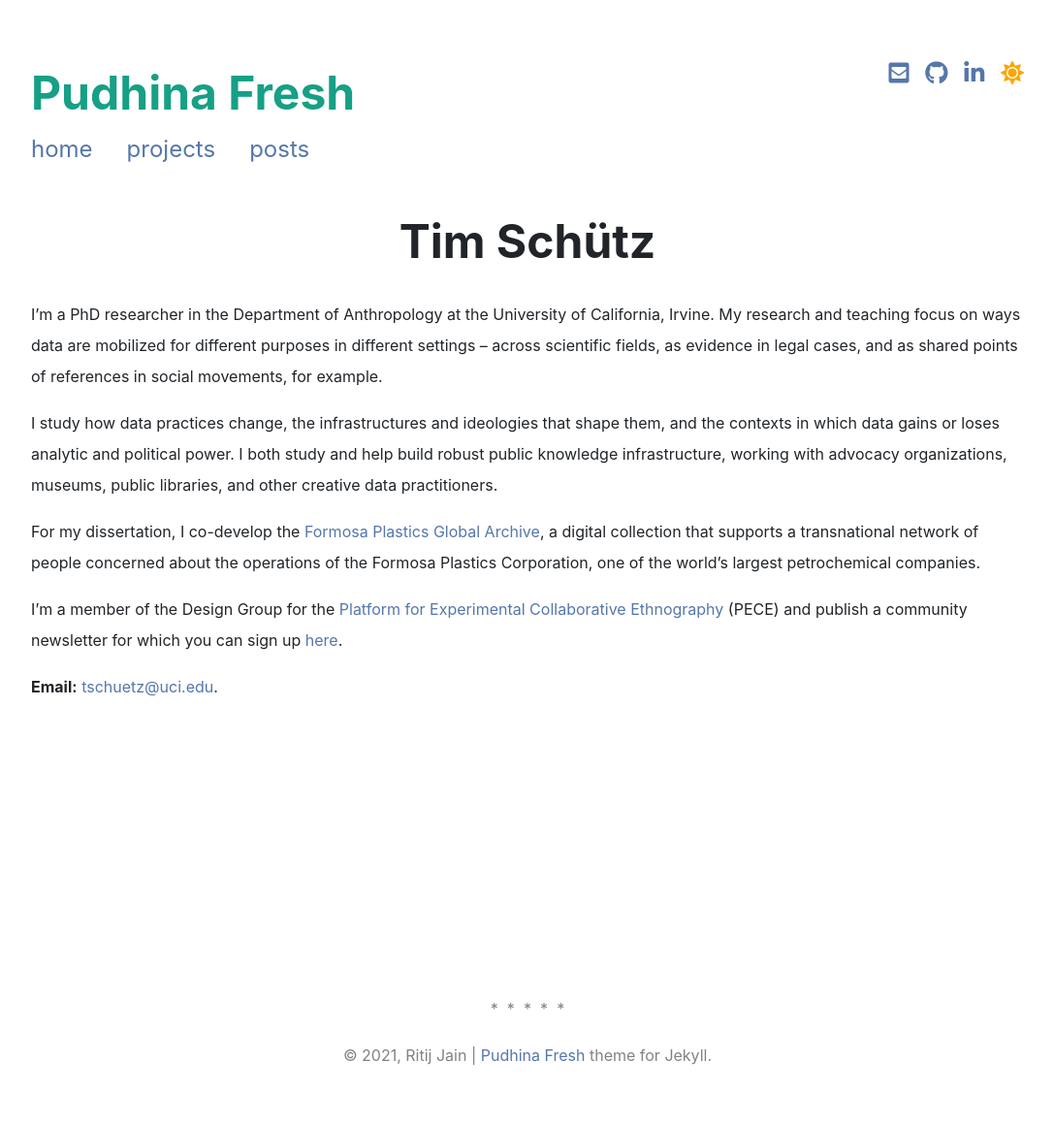
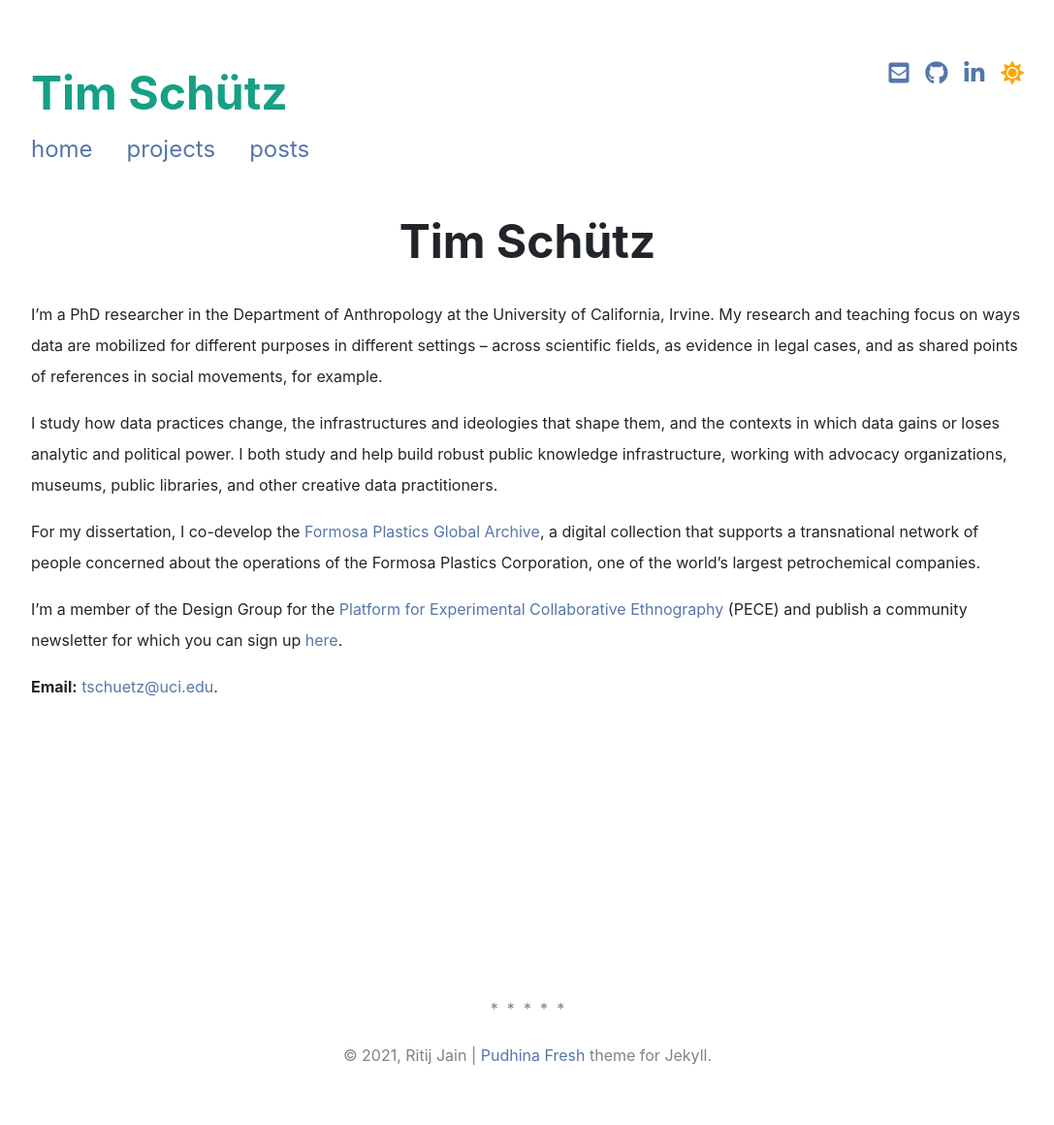
Before and after one commit to timschuetz/personal, a Jekyll site: the page built from index.md, in a window 1280 px wide. Shown: the whole page at 97% size, without its empty margins (96-1183 px from the left). Built offline with Jekyll 4.4.1, drawn with Linux system fonts in a browser that asks for light colours; nearby versions of some CDN libraries; a style sheet for code colours, icons or effects is not loaded.

Commit message:
Update _config.yml

```diff
--- a/_config.yml
+++ b/_config.yml
@@ -1,16 +1,16 @@
-title: Pudhina Fresh # Shown in header on pages with full_logo: true
-short_logo: PF. # Shown in header on all pages by default unless full_logo: true is set
+title: Tim Schütz # Shown in header on pages with full_logo: true
+short_logo: TS. # Shown in header on all pages by default unless full_logo: true is set
 description: > # The description for your site
-  A minimal yet feature-rich Jekyll theme made for personal websites and blogs.
-url: "https://ritijjain.github.io/pudhina-fresh" # Site base URL
+  Cultural Anthropologist.
+url: "https://timschuetz.github.io/personal" # Site base URL
 
 author:
-  name: Ritij Jain
-  github: ritijjain/pudhina-fresh # GitHub username, used for GitHub icon on the top right
-  linkedin: ritijjain # Your LinkedIn profile url name, used for LinkedIn icon on the top right
-  email: example@example.com # Used for email icon on the top right
-  homepage: https://ritijjain.com # This links to your name in post meta
-  twitter: # Twitter username, used for Twitter Card Analytics
+  name: Tim Schütz
+  github: timschuetz/personal # GitHub username, used for GitHub icon on the top right
+  linkedin: tim-schütz-0b6924127/ # Your LinkedIn profile url name, used for LinkedIn icon on the top right
+  email: tschuetz@uci.edu # Used for email icon on the top right
+  homepage: https://timschuetz.org # This links to your name in post meta
+  twitter: tmschtz # Twitter username, used for Twitter Card Analytics
 
 disqus_name: # Setting this will turn on Disqus comments
 g_track_id: # Google Analytics tracking ID (e.g. UA-000000-2), setting this will turn on Google Analytics
```
